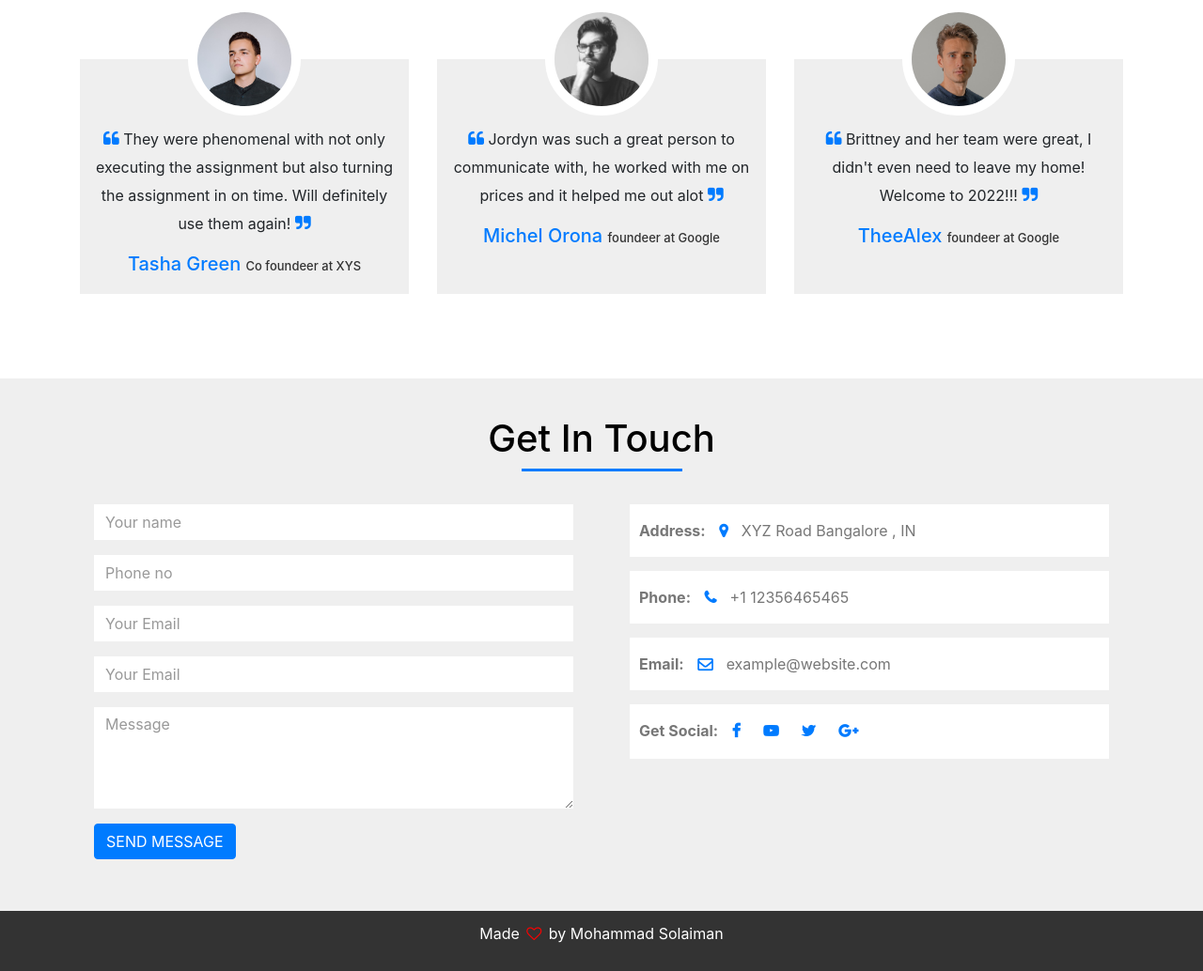
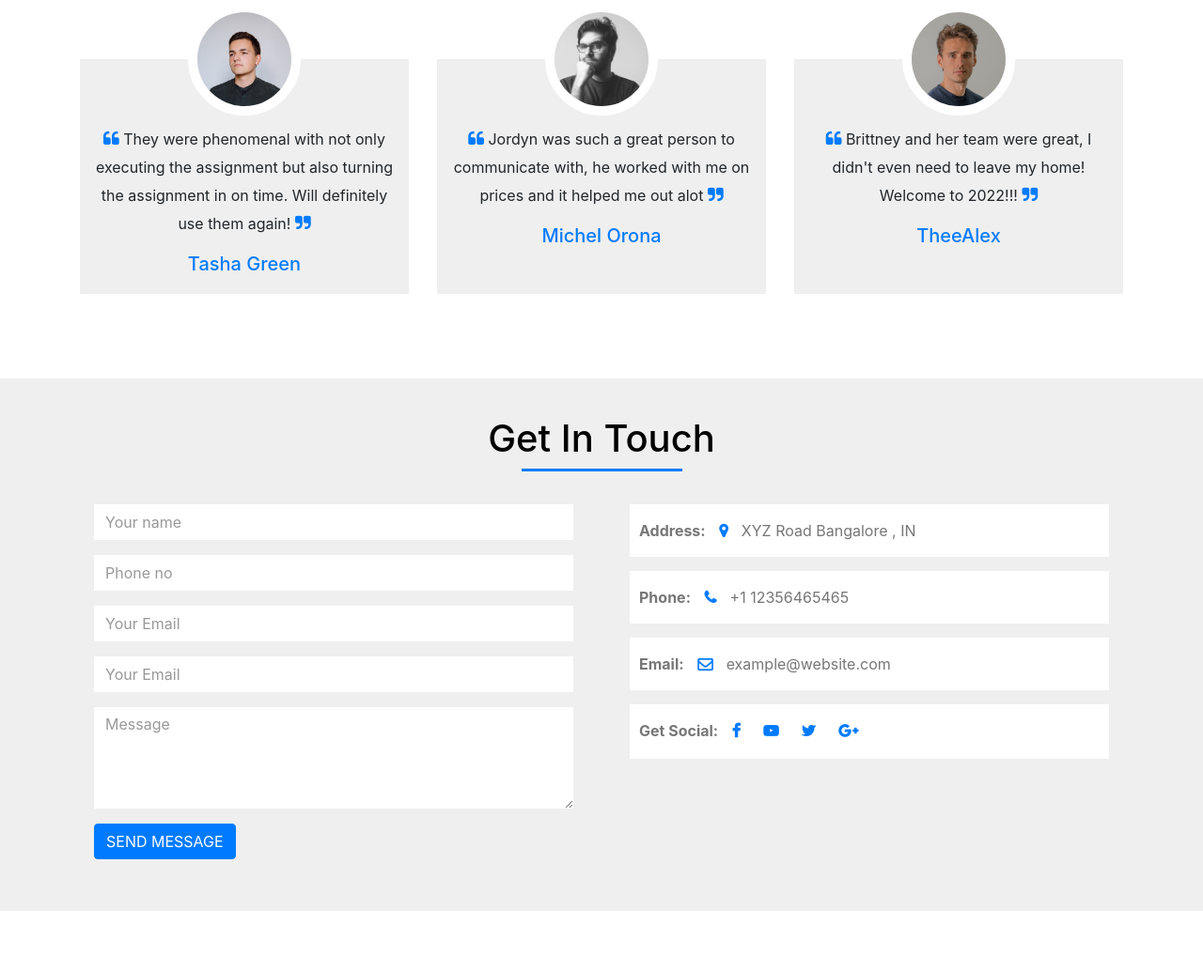
Before and after one commit to Solaimanx/service-single-page-html, a plain HTML site: page index.html in a window 1280 px wide. Shown: the part 2329-3363 px from the top of the page at 94% size. After the commit the page ends 3299 px from the top, so only its background shows below. Drawn offline with nearby package versions, Linux system fonts and the light colour scheme; some packages are replaced by stand-ins of ours; a script that the page names is missing.

Commit message:
change css

```diff
--- a/index.html
+++ b/index.html
@@ -322,7 +322,7 @@
                They were phenomenal with not only executing the assignment but also turning the assignment in on time. Will definitely use them again!
                 <i class="fa fa-quote-right" aria-hidden="true"></i>
               </blockquote>
-              <h3>Tasha Green <span>Co foundeer at XYS</span></h3>
+              <h3>Tasha Green </h3>
             </div>
           </div>
 
@@ -335,7 +335,7 @@
                 Jordyn was such a great person to communicate with, he worked with me on prices and it helped me out alot
                 <i class="fa fa-quote-right" aria-hidden="true"></i>
               </blockquote>
-              <h3>Michel Orona <span>foundeer at Google</span> </h3>
+              <h3>Michel Orona  </h3>
             </div>
           </div>
           <div class="col-md-4 text-center">
@@ -346,7 +346,7 @@
                 Brittney and her team were great, I didn't even need to leave my home! Welcome to 2022!!!
                 <i class="fa fa-quote-right" aria-hidden="true"></i>
               </blockquote>
-              <h3>TheeAlex <span>foundeer at Google</span></h3>
+              <h3>TheeAlex </h3>
             </div>
           </div>
         </div>
@@ -416,11 +416,11 @@
 
 
 <!-- footer -->
-<section id="footer">
+<!-- <section id="footer">
   <div class="container text-center">
     <p>Made <i class="fa fa-heart-o"></i> by Mohammad Solaiman</p>
   </div>
-</section>
+</section> -->
 
 
 <script src="https://cdn.jsdelivr.net/gh/cferdinandi/smooth-scroll@15/dist/smooth-scroll.polyfills.min.js"></script>
--- a/style.css
+++ b/style.css
@@ -168,6 +168,7 @@
   border-bottom: 1px solid #efefef;
   padding: 15px 10px;
   list-style: none;
+  text-align: center;
 }
 
 ul li:last-child {
```
Also changed, not shown: 1 other file.
